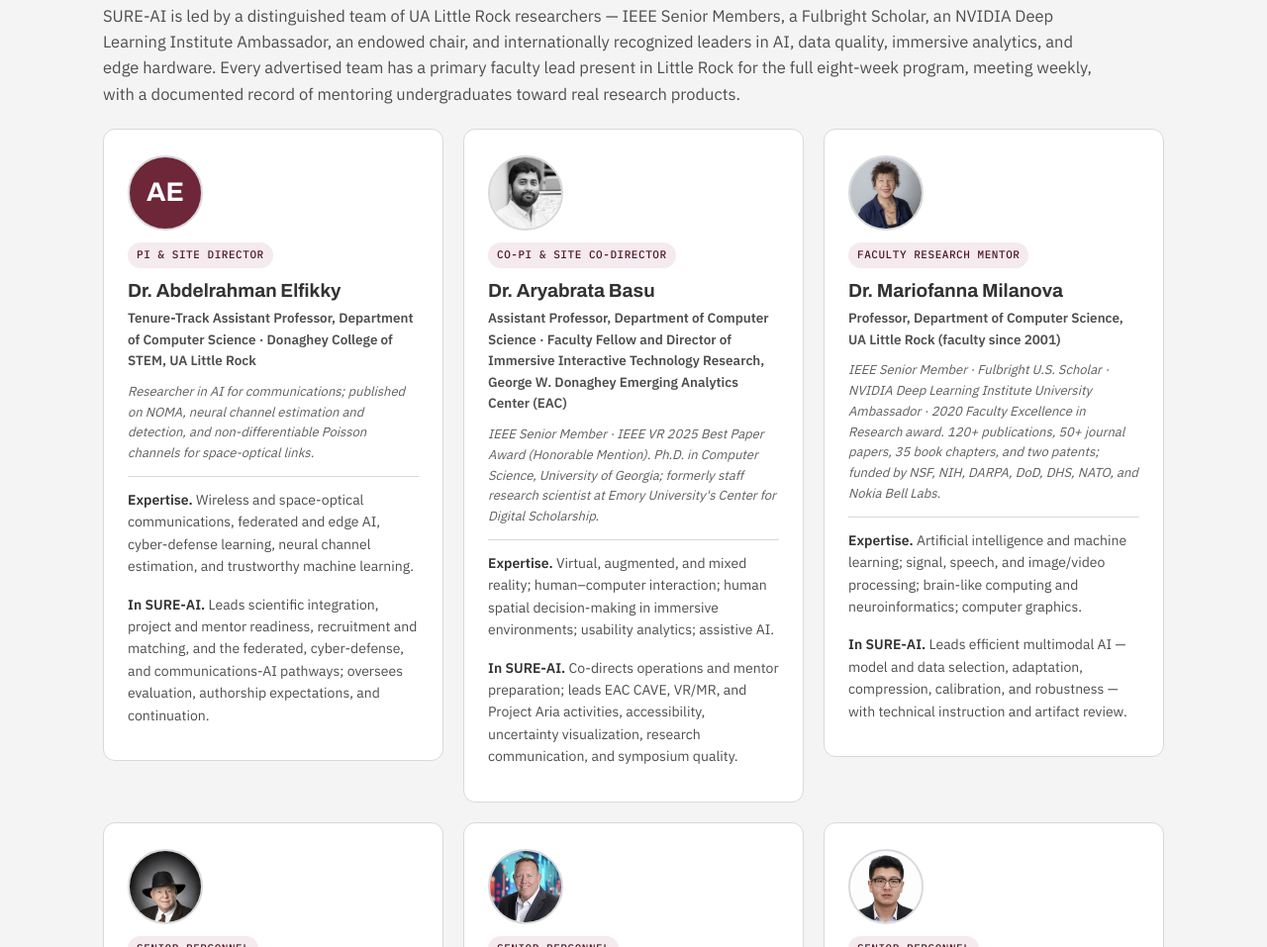
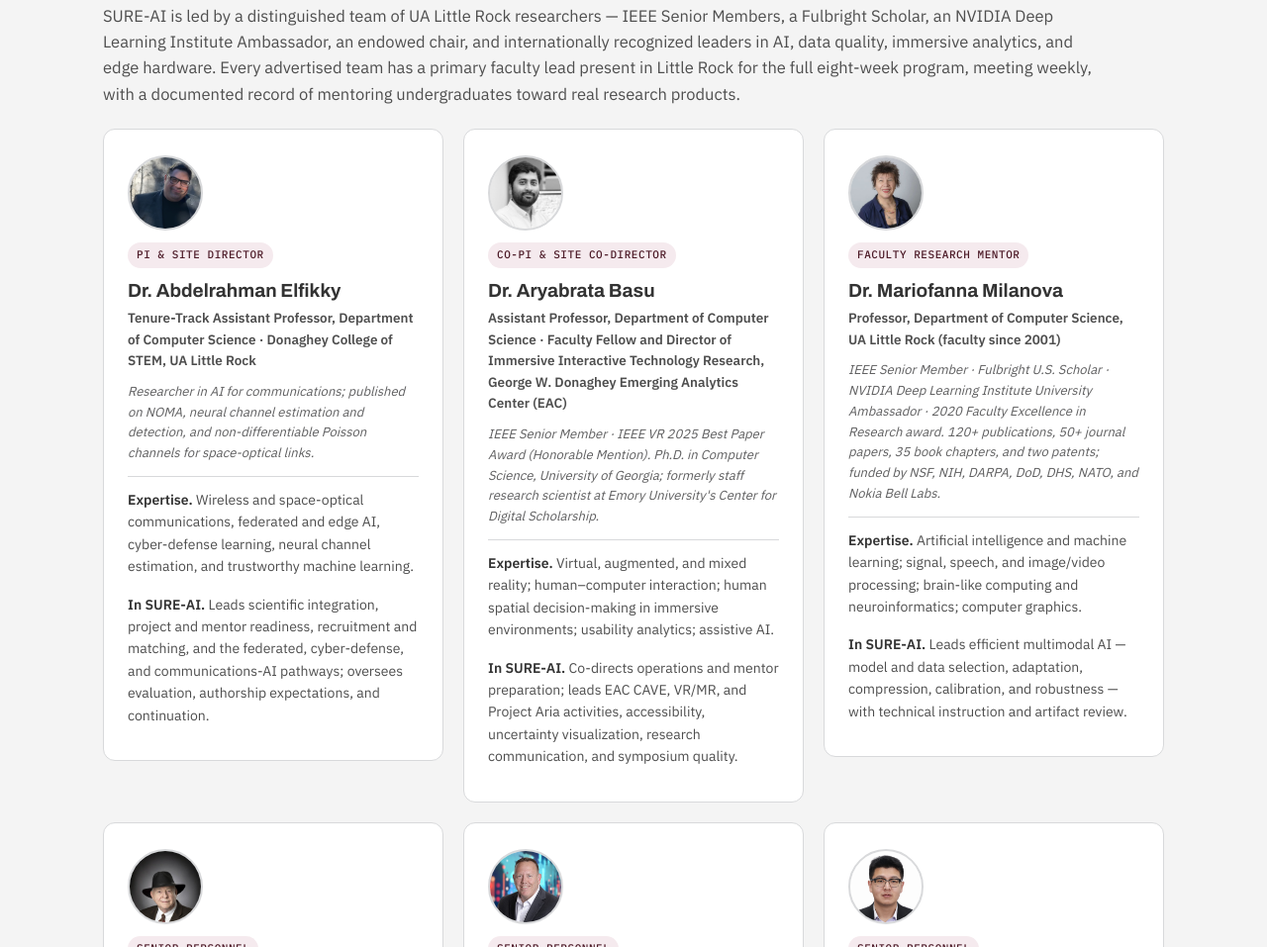
Before and after one commit to ahsanshahid-1/REU, a website: page public/research.html in a window 1280 px wide. Shown: the part 3970-4927 px from the top of the page at 99% size. Drawn offline with Linux system fonts and the light colour scheme.

Commit message:
Add Dr. Elfikky headshot to Research page (replaces AE initials avatar)

```diff
--- a/public/research.html
+++ b/public/research.html
@@ -162,7 +162,7 @@
     <div class="grid grid-2">
 
       <div class="card mentor">
-        <span class="mentor-photo mentor-initials" aria-hidden="true">AE</span>
+        <img class="mentor-photo" src="/assets/faculty/elfikky.jpeg" alt="Dr. Abdelrahman Elfikky" loading="lazy">
         <span class="mentor-role">PI &amp; Site Director</span>
         <h3 style="margin:8px 0 2px">Dr. Abdelrahman Elfikky</h3>
         <p class="mentor-title">Tenure-Track Assistant Professor, Department of Computer Science &middot; Donaghey College of STEM, UA Little Rock</p>
```
Also changed, not shown: public/assets/faculty/elfikky.jpeg (added).
